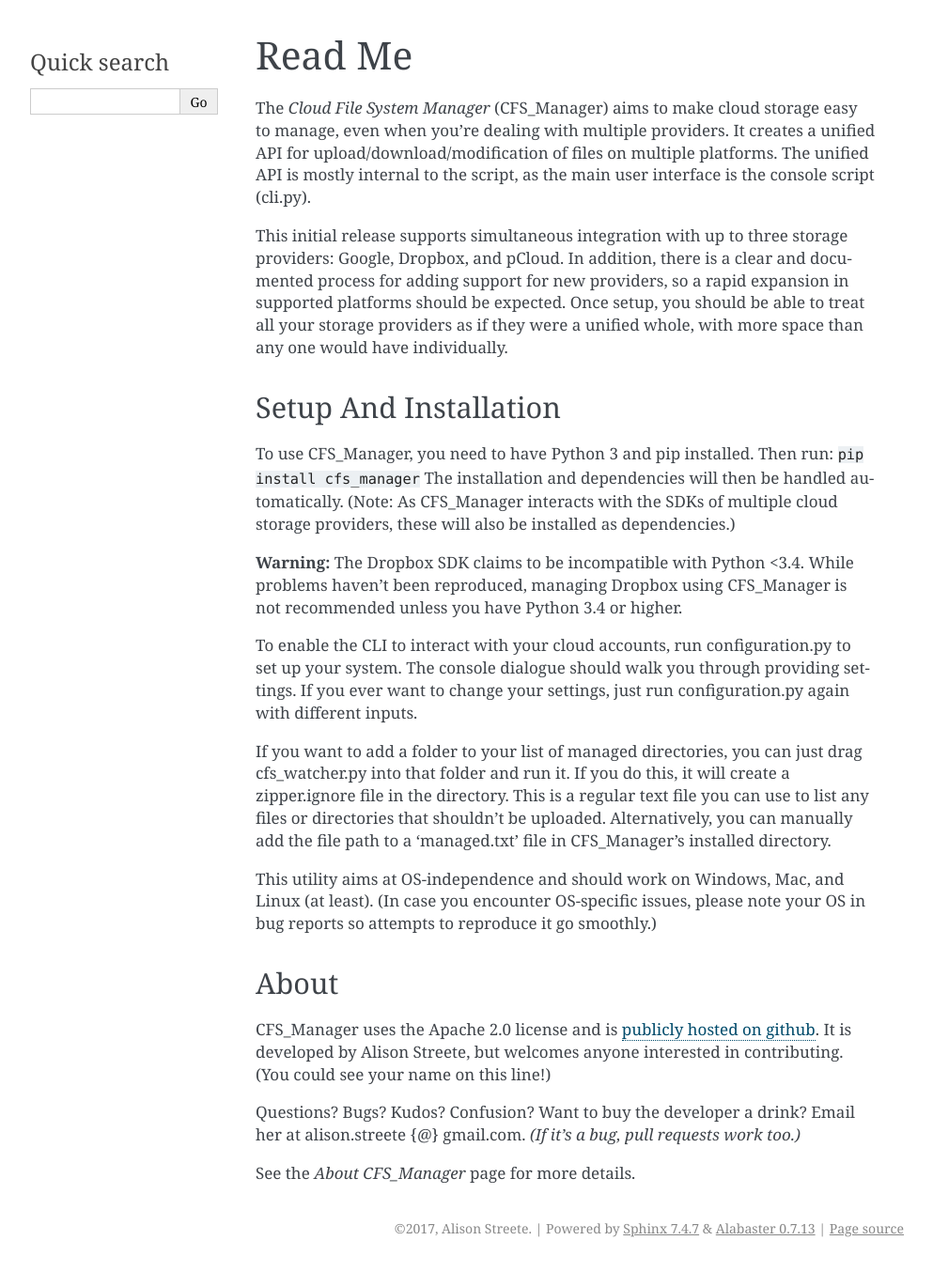
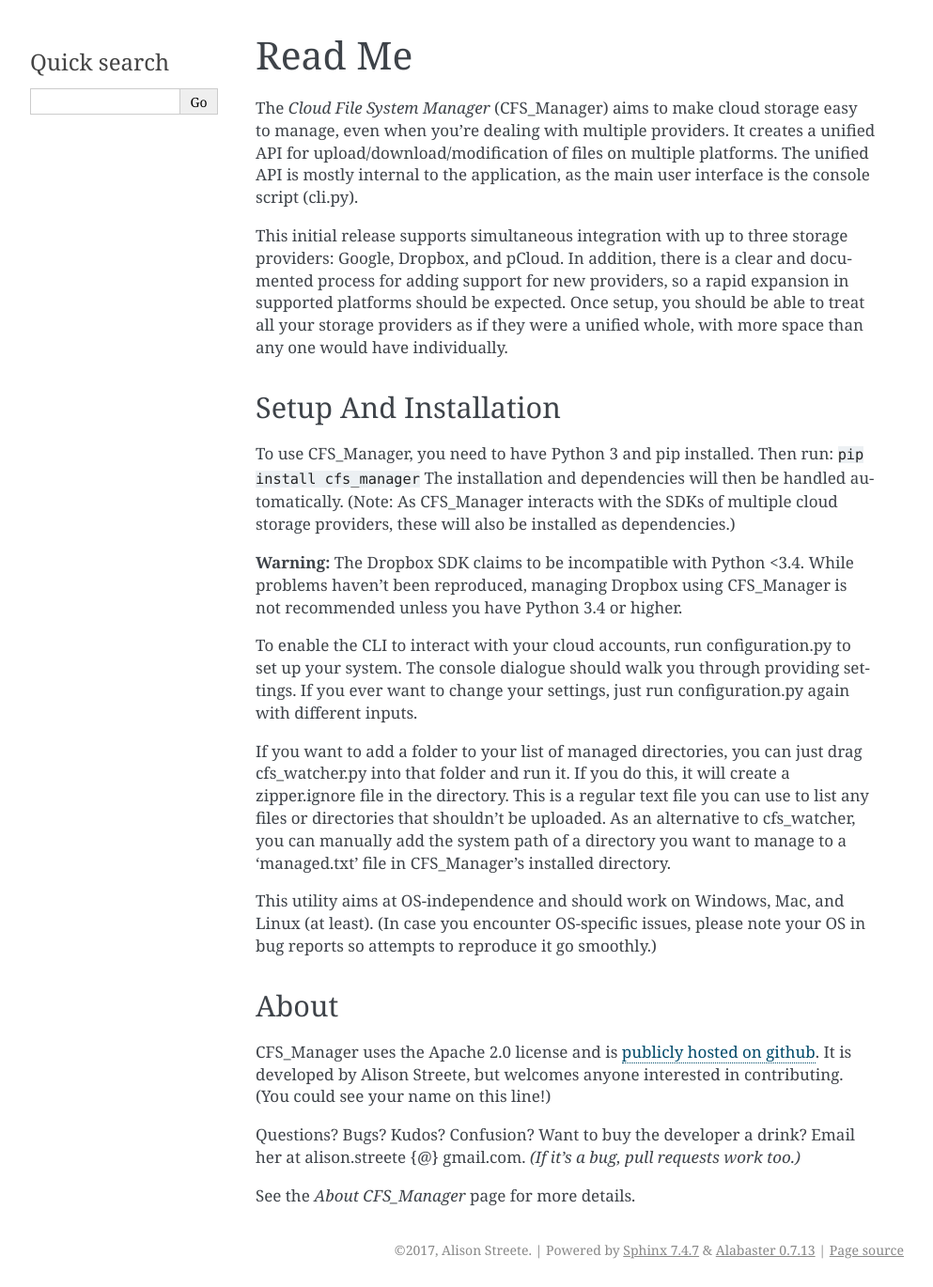
Before and after one commit to alisonstreete/cfs-manager, a Sphinx documentation site: the page built from docs/README.rst, in a window 1280 px wide. Shown: the whole page at 94% size, without its empty margins (148-1141 px from the left). Built offline with Sphinx 7.4.7, drawn with Linux system fonts in a browser that asks for light colours; before the commit the page ends 1347 px from its top, so only the background shows below that.

Commit message:
Clarified how additions to managed directories are made

```diff
--- a/docs/README.rst
+++ b/docs/README.rst
@@ -2,7 +2,7 @@
 Read Me
 *******
 
-The *Cloud File System Manager* (CFS_Manager) aims to make cloud storage easy to manage, even when you're dealing with multiple providers. It creates a unified API for upload/download/modification of files on multiple platforms. The unified API is mostly internal to the script, as the main user interface is the console script (cli.py).
+The *Cloud File System Manager* (CFS_Manager) aims to make cloud storage easy to manage, even when you're dealing with multiple providers. It creates a unified API for upload/download/modification of files on multiple platforms. The unified API is mostly internal to the application, as the main user interface is the console script (cli.py).
 
 This initial release supports simultaneous integration with up to three storage providers: Google, Dropbox, and pCloud. In addition, there is a clear and documented process for adding support for new providers, so a rapid expansion in supported platforms should be expected. Once setup, you should be able to treat all your storage providers as if they were a unified whole, with more space than any one would have individually.
 
@@ -20,9 +20,7 @@ While problems haven't been reproduced, managing Dropbox using CFS_Manager is no
 To enable the CLI to interact with your cloud accounts, run configuration.py to set up your system.
 The console dialogue should walk you through providing settings. If you ever want to change your settings, just run configuration.py again with different inputs.
 
-If you want to add a folder to your list of managed directories, you can just drag cfs_watcher.py into that folder and run it.
-If you do this, it will create a zipper.ignore file in the directory. This is a regular text file you can use to list any files or directories that shouldn't be uploaded.
-Alternatively, you can manually add the file path to a 'managed.txt' file in CFS_Manager's installed directory.
+If you want to add a folder to your list of managed directories, you can just drag cfs_watcher.py into that folder and run it. If you do this, it will create a zipper.ignore file in the directory. This is a regular text file you can use to list any files or directories that shouldn't be uploaded. As an alternative to cfs_watcher, you can manually add the system path of a directory you want to manage to a 'managed.txt' file in CFS_Manager's installed directory.
 
 This utility aims at OS-independence and should work on Windows, Mac, and Linux (at least). (In case you encounter OS-specific issues, please note your OS in bug reports so attempts to reproduce it go smoothly.)
 
```
